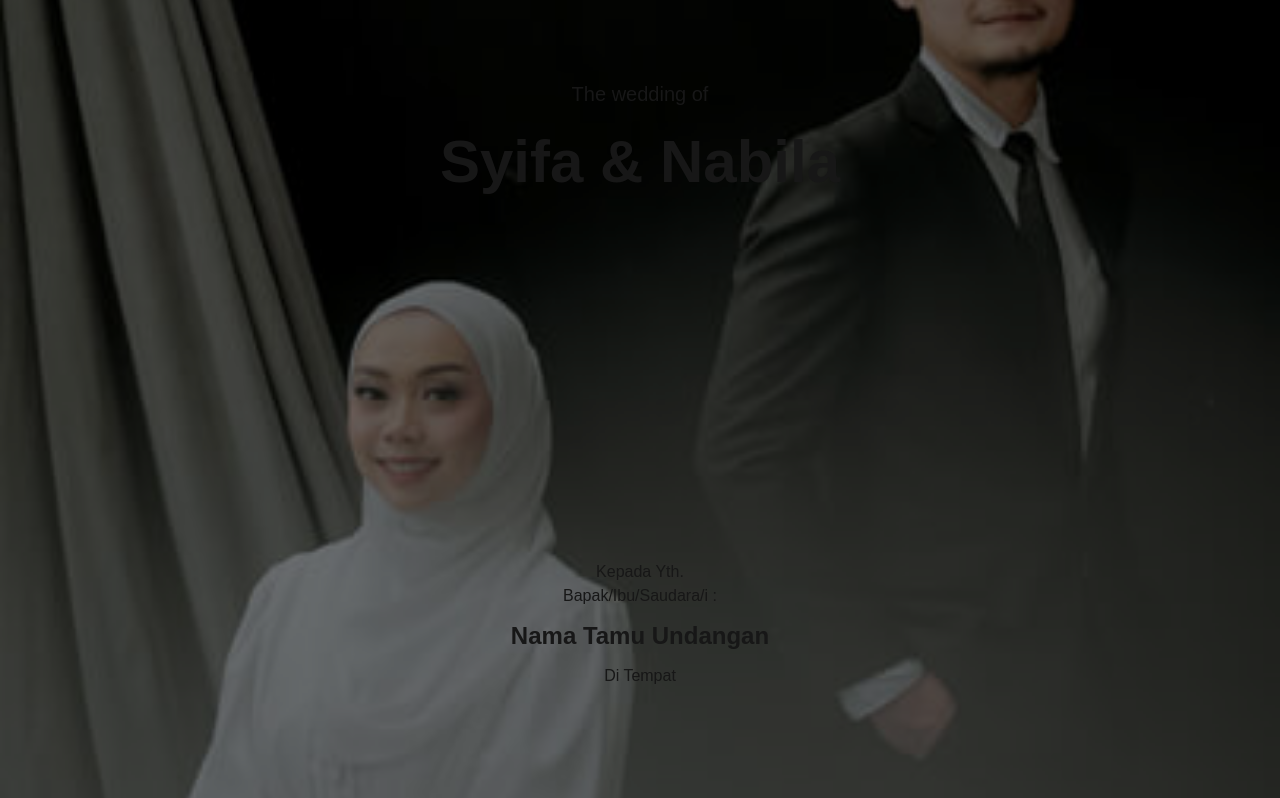
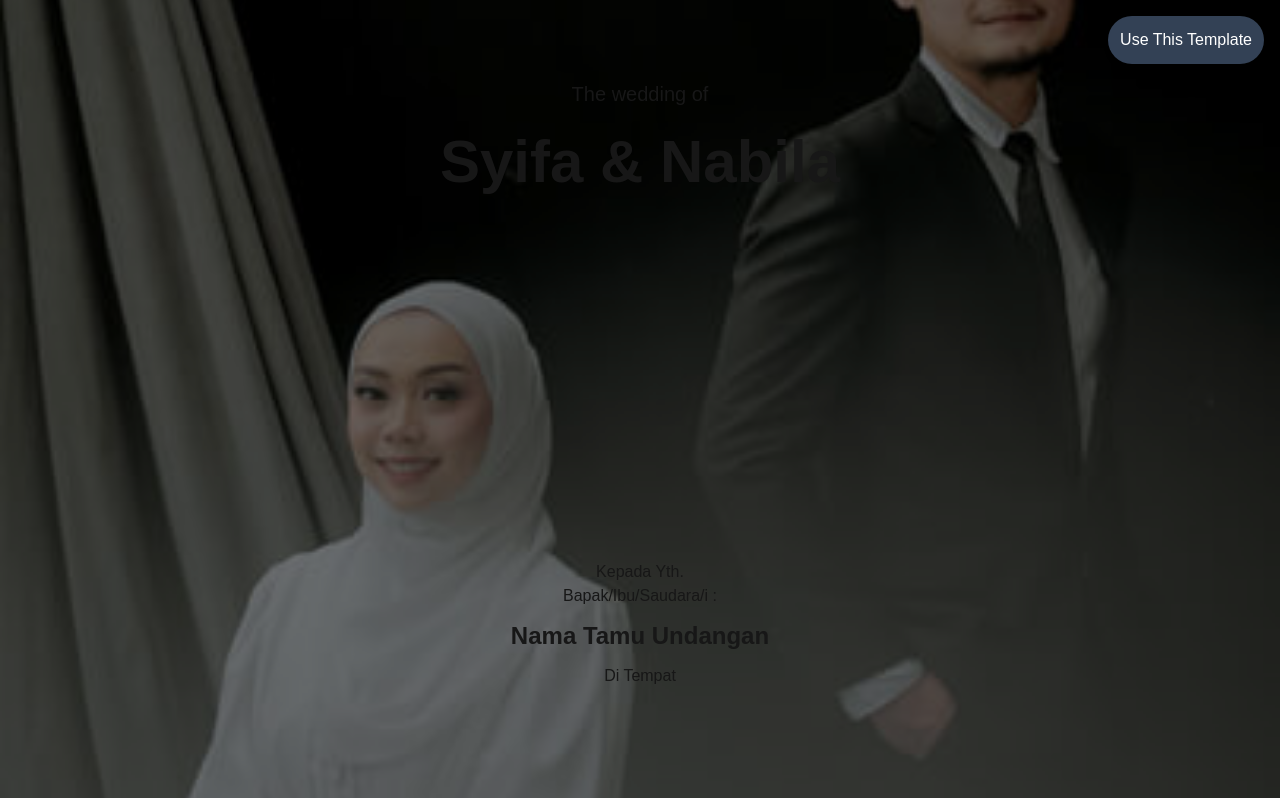
Before and after one commit to mezzalunastudio/wedding-invitation, a Next.js app: page /syifannabil in a window 1280 px wide. Shown: the top 798 px of the page. Built offline with nearby package versions, Linux system fonts and the light colour scheme.

Commit message:
kurang animasi

```diff
--- a/app/syifannabil/components/Footer.tsx
+++ b/app/syifannabil/components/Footer.tsx
@@ -29,7 +29,7 @@ export default function Footer() {
             alt="Profile Picture"
             width={350}
             height={200}
-            className="mx-auto rounded-sm"
+            className="mx-auto rounded-lg"
           />
         </div>
 
--- /dev/null
+++ b/app/syifannabil/components/PopUp.tsx
@@ -0,0 +1,26 @@
+import React from "react";
+
+interface PopupProps {
+  onClose: () => void;
+}
+
+const Popup: React.FC<PopupProps> = ({ onClose }) => {
+  return (
+    <div className="fixed inset-0 flex justify-center items-center bg-black bg-opacity-50 z-50">
+      <div className="bg-white p-8 rounded-lg shadow-lg max-w-md w-full text-center">
+        <h2 className="text-2xl font-bold mb-4">Use This Template</h2>
+        <p className="mb-6">
+          Get started quickly by using this template for your own project.
+        </p>
+        <button
+          onClick={onClose}
+          className="px-4 py-2 bg-blue-600 text-white rounded-md hover:bg-blue-700 transition"
+        >
+          Close
+        </button>
+      </div>
+    </div>
+  );
+};
+
+export default Popup;
--- a/app/syifannabil/page.tsx
+++ b/app/syifannabil/page.tsx
@@ -10,10 +10,15 @@ import Gallery from "./components/Gallery";
 import Story from "./components/Story";
 import Gift from "./components/Gift";
 import Footer from "./components/Footer";
+import Popup from "./components/PopUp";
 import { useEffect, useState } from "react";
 
 export default function Syifannabil() {
+  const [isPopupVisible, setIsPopupVisible] = useState(false);
   const [showButton, setShowButton] = useState(false);
+
+  const openPopup = () => setIsPopupVisible(true);
+  const closePopup = () => setIsPopupVisible(false);
 
   // Show button only when scrolled down a certain amount
   useEffect(() => {
@@ -50,12 +55,23 @@ export default function Syifannabil() {
       {showButton && (
         <button
           onClick={scrollToTop}
-          className="fixed bottom-4 right-4 p-3 bg-slate-600 text-white rounded-full shadow-md hover:bg-slate-700 transition"
+          className="fixed bottom-4 right-4 p-3 bg-slate-700 text-white rounded-full shadow-md hover:bg-slate-800 transition"
           aria-label="Scroll to top"
         >
           ↑
         </button>
       )}
+
+      <button
+        onClick={openPopup}
+        className="fixed top-4 right-4 p-3 bg-slate-700 text-white rounded-full shadow-md hover:bg-slate-800 transition"
+        aria-label="Use this template"
+      >
+        Use This Template
+      </button>
+
+      {/* Popup */}
+      {isPopupVisible && <Popup onClose={closePopup} />}
     </>
   );
 }
```
